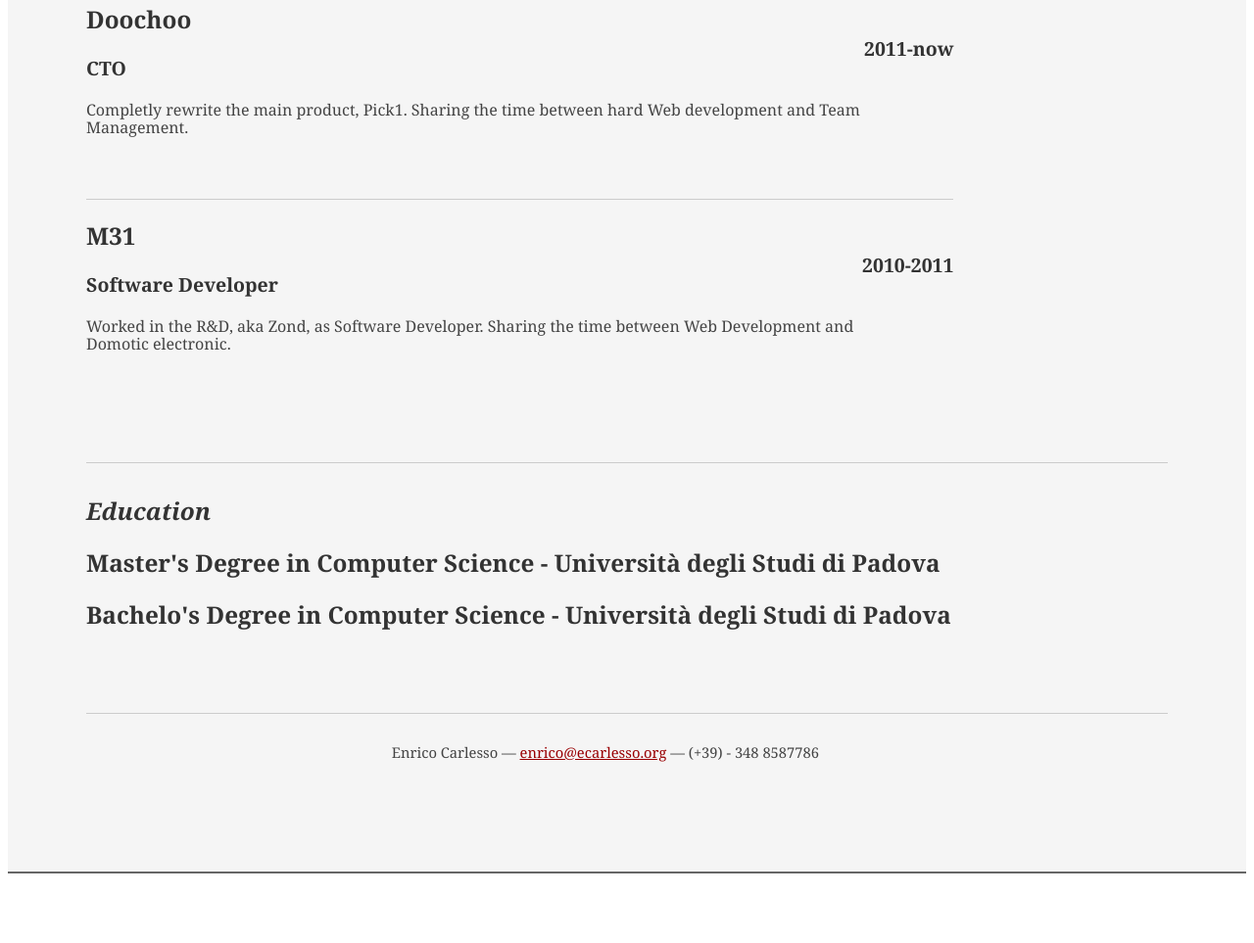
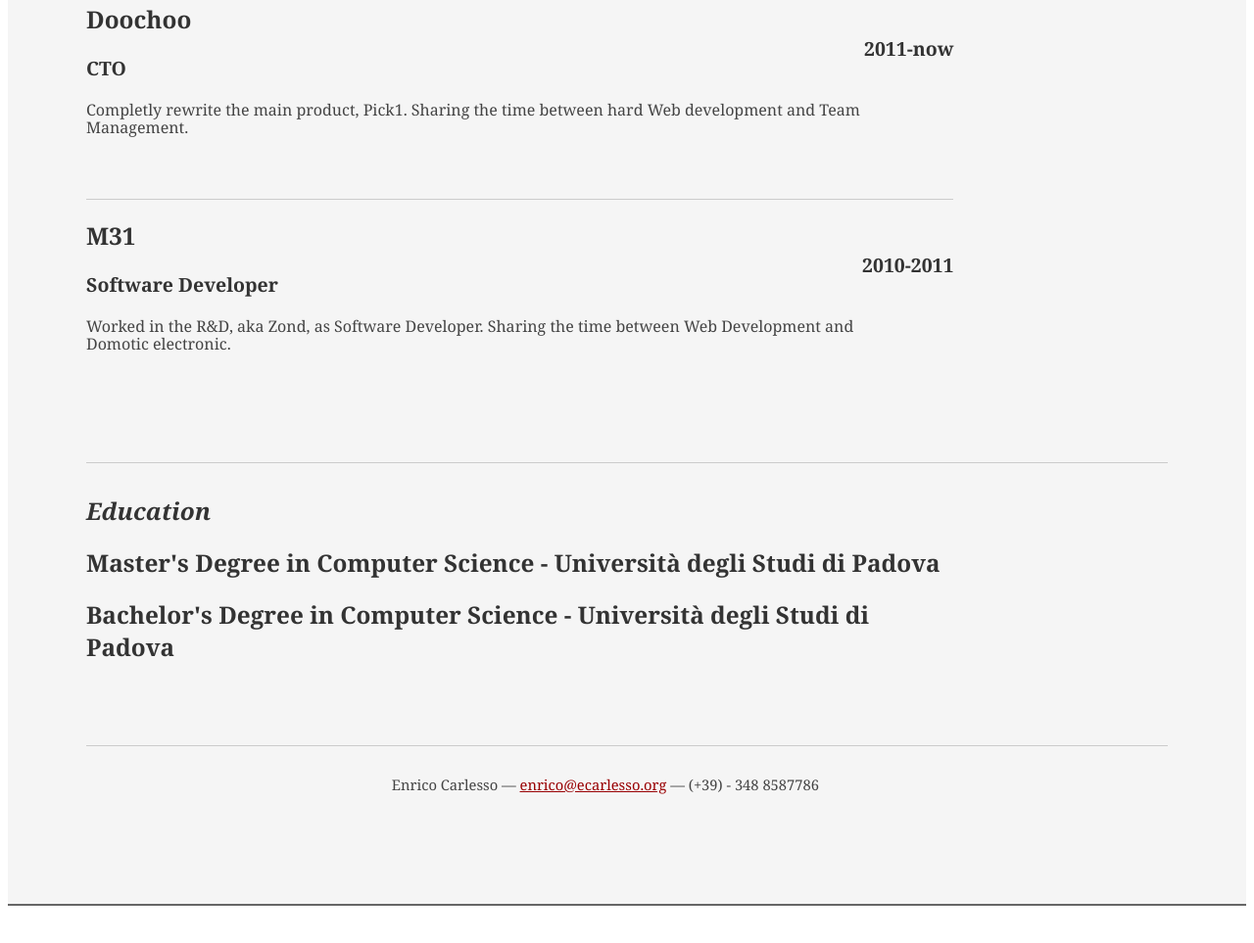
Before and after one commit to carlesso/carlesso.github.com, a plain HTML site: page index.html in a window 1280 px wide. Shown: the part 1214-2177 px from the top of the page at 98% size. Drawn offline with Linux system fonts and the light colour scheme; a small style sheet from the web is missing.

Commit message:
trevi fix for Bachelor

```diff
--- a/index.html
+++ b/index.html
@@ -128,7 +128,7 @@
 						</div>
 						<div class="yui-u">
 							<h2>Master's Degree in Computer Science - Universit&agrave; degli Studi di Padova</h2>
-							<h2>Bachelo's Degree in Computer Science - Universit&agrave; degli Studi di Padova</h2>
+							<h2>Bachelor's Degree in Computer Science - Universit&agrave; degli Studi di Padova</h2>
 						</div>
 					</div><!--// .yui-gf -->
 
```
